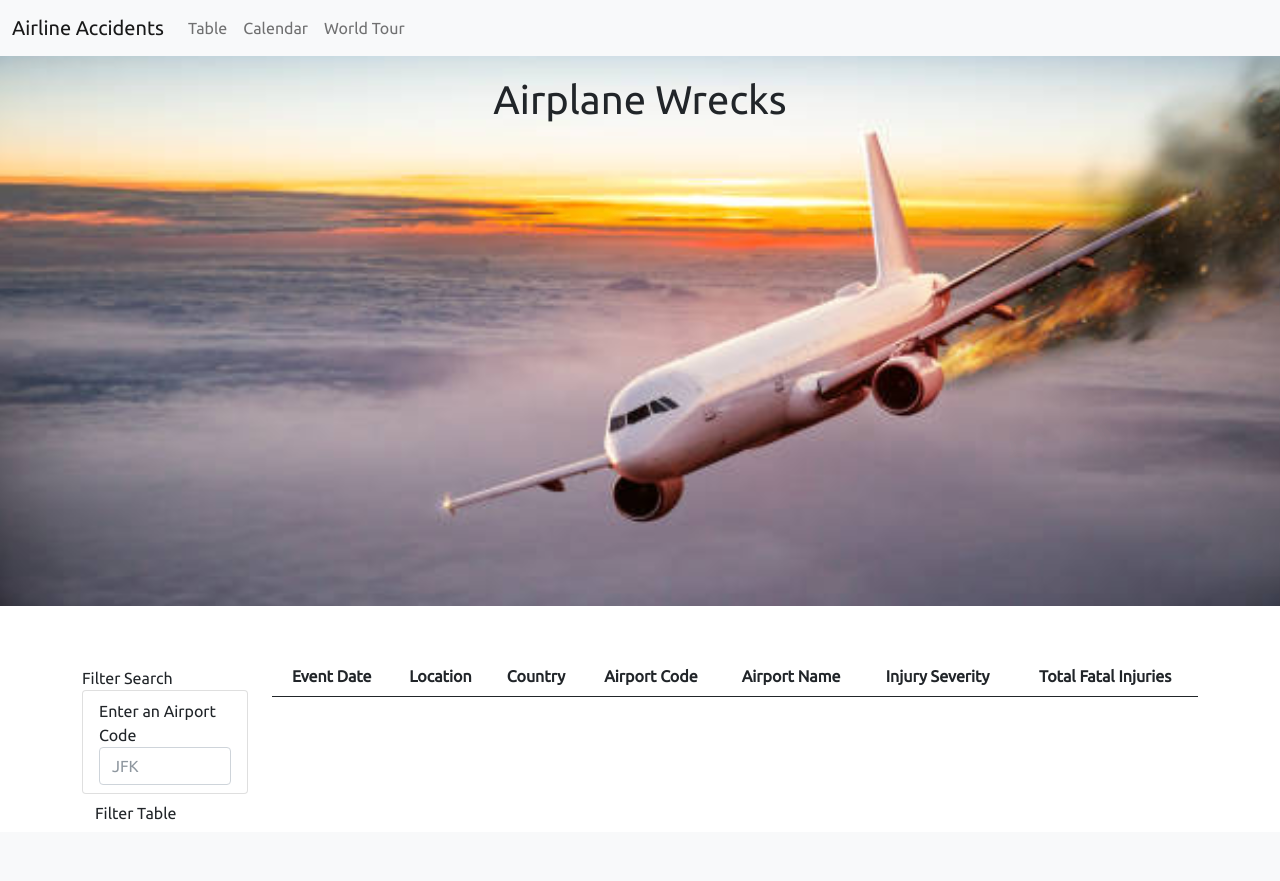
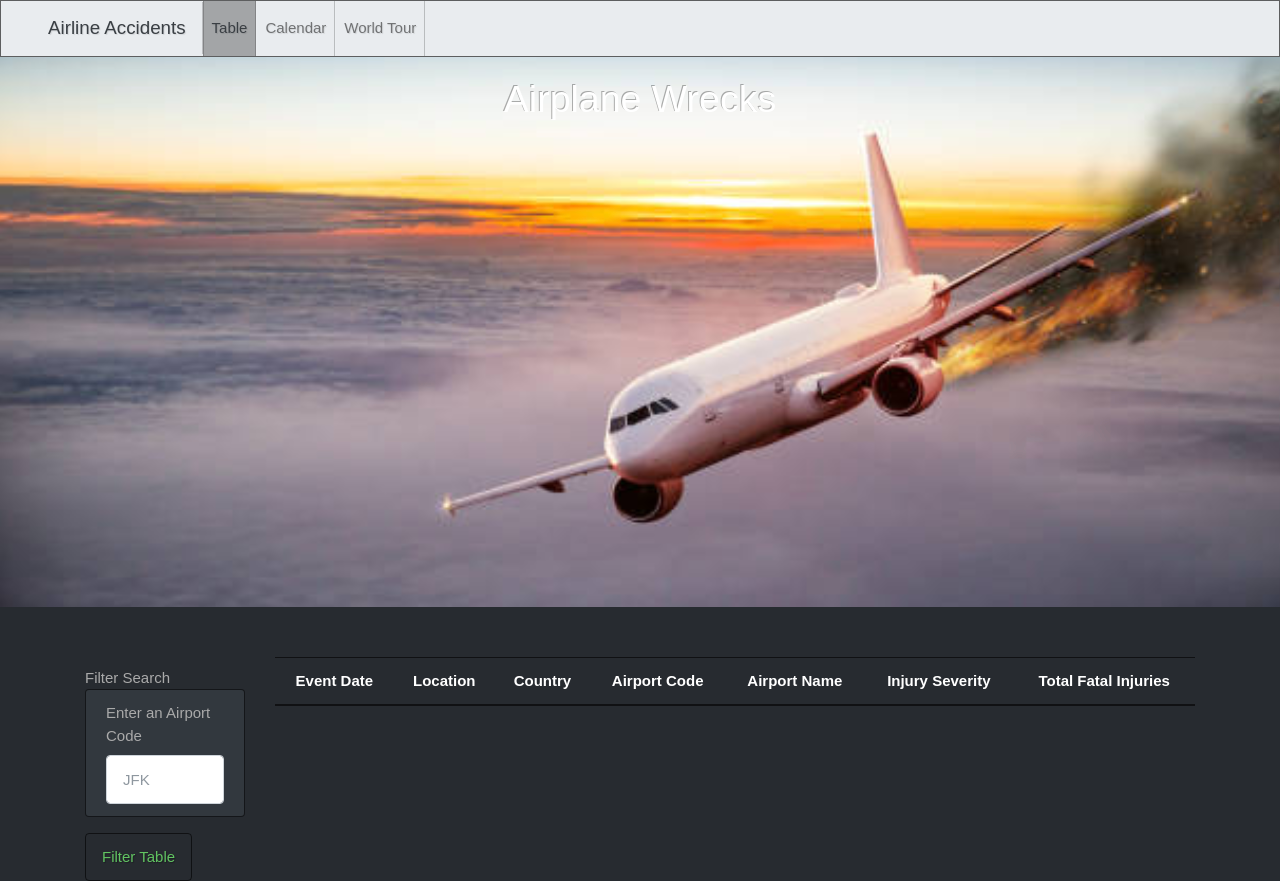
Before and after one commit to romimo-93/project-2, a Flask app: page /table in a window 1280 px wide. Before the commit the page ends 820 px from the top, so only its background shows below. Run offline with Flask 2, Linux system fonts and the light colour scheme; lists and menus that the app fills with data are empty; some libraries are stand-ins or nearby versions.

Commit message:
changing theme

```diff
--- a/app.py
+++ b/app.py
@@ -8,13 +8,13 @@ app = Flask(__name__)
 #################################################
 # Database Setup
 #################################################
-from flask_sqlalchemy import SQLAlchemy
-app.config['SQLALCHEMY_DATABASE_URI'] = os.environ.get('DATABASE_URL', '')
+# from flask_sqlalchemy import SQLAlchemy
+# app.config['SQLALCHEMY_DATABASE_URI'] = os.environ.get('DATABASE_URL', '')
 
-# Remove tracking modifications
-app.config['SQLALCHEMY_TRACK_MODIFICATIONS'] = False
+# # Remove tracking modifications
+# app.config['SQLALCHEMY_TRACK_MODIFICATIONS'] = False
 
-db = SQLAlchemy(app)
+# db = SQLAlchemy(app)
 
 
 @app.route("/")
--- a/static/css/style.css
+++ b/static/css/style.css
@@ -64,7 +64,8 @@
 
     /* Typography */
     font-family: Arial;
-    font-weight: lighter;
+    font-weight: bolder;
+
   }
 
   /* Nav element hover state */
@@ -169,6 +170,12 @@
     margin-top: 50px;
   }
 
+
+  .h1 {
+    color: black;
+    font-weight: bolder;
+  }
+
   /* The styles for the parallax */
     .hero {
     height: 550px;
--- a/templates/base.html
+++ b/templates/base.html
@@ -5,17 +5,18 @@
         <meta charset="utf-8">
         <meta content="width=device-width, initial-scale=1.0" name="viewport">
 
+
         <title>Airline Accidents</title>
         <meta name="viewport" content="width=device-width, initial-scale=1">
-        <link href="https://fonts.googleapis.com/css?family=Ubuntu" rel="stylesheet">
+        <link href="https://fonts.googleapis.com/css2?family=Lato:wght@300;400;700&display=swap" rel="stylesheet">
 
         <!-- Bootstrap -->
-        <link href="https://cdn.jsdelivr.net/npm/bootstrap@5.0.0-beta3/dist/css/bootstrap.min.css" rel="stylesheet" integrity="sha384-eOJMYsd53ii+scO/bJGFsiCZc+5NDVN2yr8+0RDqr0Ql0h+rP48ckxlpbzKgwra6" crossorigin="anonymous">
+        <link rel="stylesheet" href="https://stackpath.bootstrapcdn.com/bootswatch/4.5.2/slate/bootstrap.min.css" integrity="sha384-8iuq0iaMHpnH2vSyvZMSIqQuUnQA7QM+f6srIdlgBrTSEyd//AWNMyEaSF2yPzNQ" crossorigin="anonymous">
         <!-- JavaScript Bundle with Popper -->
-        <script src="https://cdn.jsdelivr.net/npm/bootstrap@5.0.0-beta3/dist/js/bootstrap.bundle.min.js" integrity="sha384-JEW9xMcG8R+pH31jmWH6WWP0WintQrMb4s7ZOdauHnUtxwoG2vI5DkLtS3qm9Ekf" crossorigin="anonymous"></script>
+        <!-- <script src="https://cdn.jsdelivr.net/npm/bootstrap@5.0.0-beta3/superhero/js/bootstrap.bundle.min.js" integrity="sha384-JEW9xMcG8R+pH31jmWH6WWP0WintQrMb4s7ZOdauHnUtxwoG2vI5DkLtS3qm9Ekf" crossorigin="anonymous"></script> -->
 
         <!-- Our CSS -->
-        <link rel= "stylesheet" type= "text/css" href= "{{ url_for('static',filename='css/style.css') }}">
+        <link rel= "stylesheet" href= "{{ url_for('static',filename='css/style.css') }}">
         <meta charset="utf-8">
 
     <!-- {% endblock %} -->
@@ -25,12 +26,12 @@
   <nav class="navbar navbar-expand-lg navbar-light bg-light">
     <div class="container-fluid">
       <a class="navbar-brand" href="/">Airline Accidents</a>
-      <button class="navbar-toggler" type="button" data-bs-toggle="collapse" data-bs-target="#navbarSupportedContent" aria-controls="navbarSupportedContent" aria-expanded="false" aria-label="Toggle navigation">
+      <button class="navbar-toggler" type="button" data-bs-toggle="collapse" data-target="#navbarColor03" aria-controls="navbarColor03" aria-expanded="false" aria-label="Toggle navigation">
         <span class="navbar-toggler-icon"></span>
       </button>
-      <div class="collapse navbar-collapse" id="navbarSupportedContent">
-        <ul class="navbar-nav me-auto mb-2 mb-lg-0">
-          <li class="nav-item">
+      <div class="collapse navbar-collapse" id="navbarColor03">
+        <ul class="navbar-nav mr-auto">
+          <li class="nav-item active">
             <a class="nav-link" href="/table">Table</a>
           </li>
           <li class="nav-item">
--- a/templates/table.html
+++ b/templates/table.html
@@ -6,7 +6,7 @@
 <!-- Content -->
 {% block content %}
   <div class="hero text-center">
-    <h1>Airplane Wrecks</h1>
+    <h1 class="table">Airplane Wrecks</h1>
     <p>Still safer then any other mode of transportation</p>
   </div>
   <div class="container">
@@ -25,7 +25,7 @@
                     </li>
                   </ul>
                 </div>
-                <button id="filter-btn" type="button" class="btn btn-default">Filter Table</button>
+                <button id="filter-btn" type="button" class="btn btn-outline-success">Filter Table</button>
               </form>
             </div>
           </div>
```
Also changed, not shown: 1 other file.
